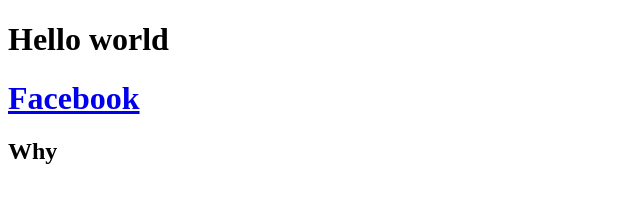
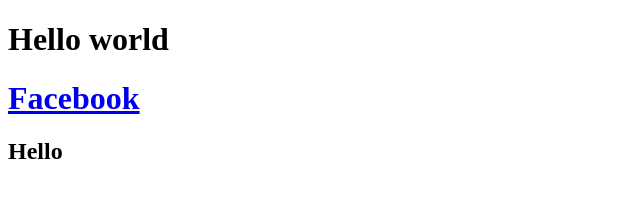
Before and after one commit to MimoQhaiwi/test, a plain HTML site: page index.html in a window 1280 px wide. Shown: the full height of the page, 0-640 px from the left. Drawn offline with Linux system fonts and the light colour scheme.

Commit message:
conflict

```diff
--- a/index.html
+++ b/index.html
@@ -11,7 +11,7 @@
     <h1>Hello world</h1>
     <script src="js/app.js"></script>
     <h1><a href="http://www.facebook.com" > Facebook </a></h1>
-    <h2>Why</h2>
+    <h2>Hello</h2>
 
 </body>
 </html>
```
